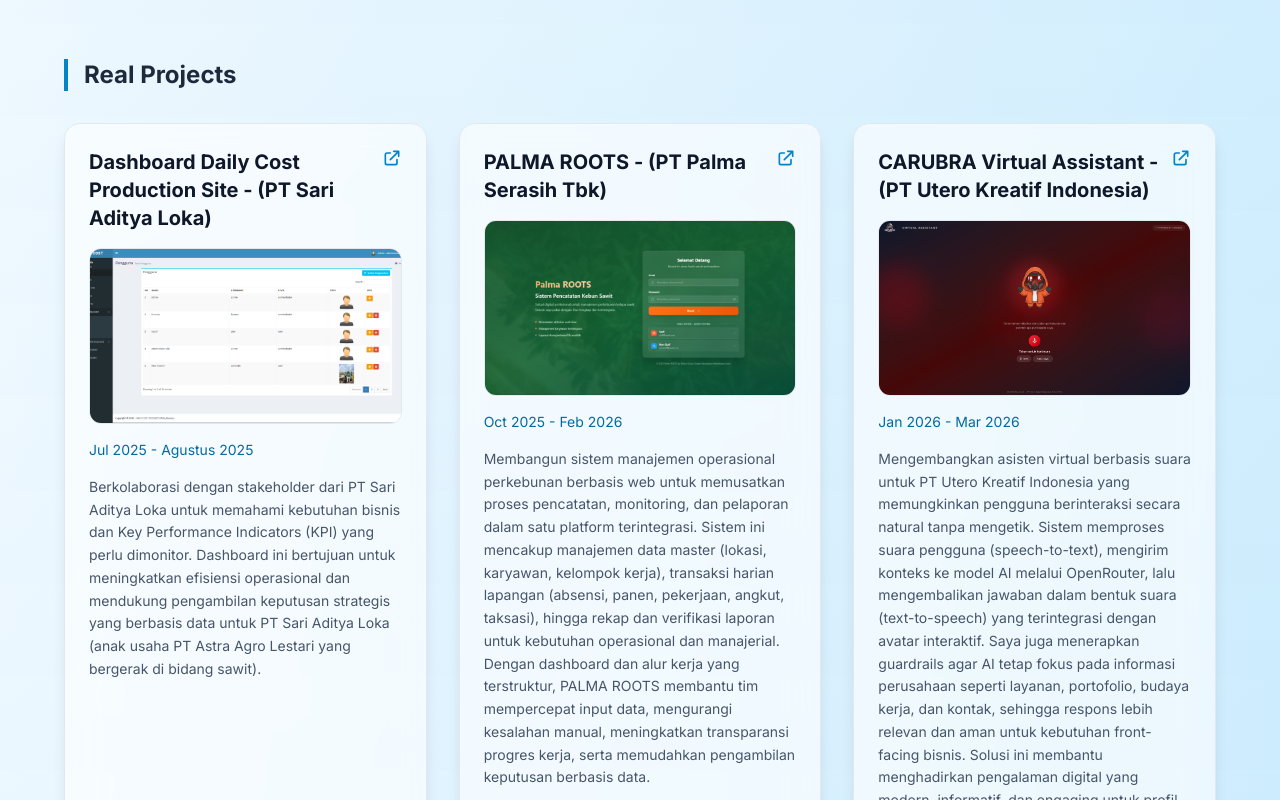
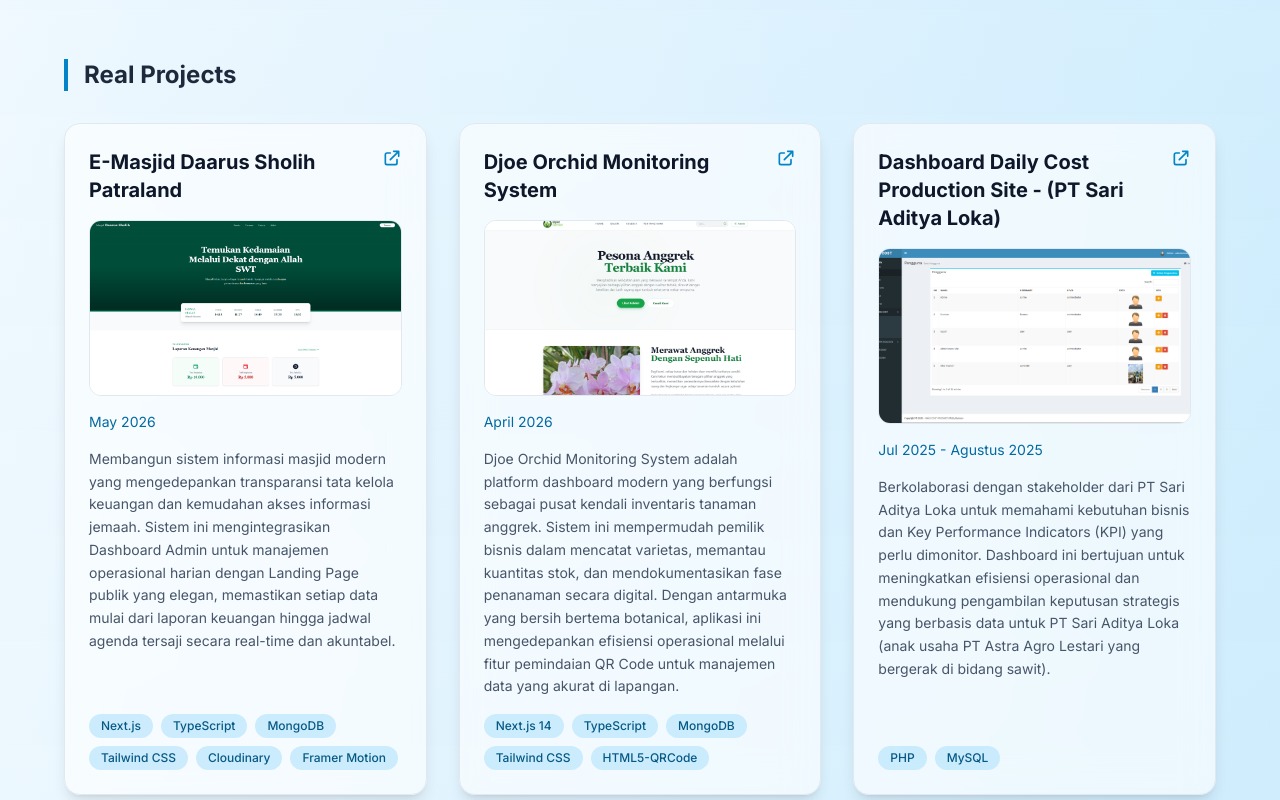
Before and after one commit to NaufalPratomo/portfolio-nextjs, a Next.js app: page / in a window 1280 px wide. Shown: the part 5120-5920 px from the top of the page. Built offline with nearby package versions, Linux system fonts and the light colour scheme.

Commit message:
Refactor code structure for improved readability and maintainability

```diff
--- a/src/components/Projects.jsx
+++ b/src/components/Projects.jsx
@@ -103,6 +103,22 @@
 
 export default function Projects() {
   const realProjects = [
+    {
+      title: 'E-Masjid Daarus Sholih Patraland',
+      period: 'May 2026',
+      description: 'Membangun sistem informasi masjid modern yang mengedepankan transparansi tata kelola keuangan dan kemudahan akses informasi jemaah. Sistem ini mengintegrasikan Dashboard Admin untuk manajemen operasional harian dengan Landing Page publik yang elegan, memastikan setiap data mulai dari laporan keuangan hingga jadwal agenda tersaji secara real-time dan akuntabel.',
+      image: '/images/projects/emasjidPatra.png',
+      tags: ['Next.js', 'TypeScript', 'MongoDB', 'Tailwind CSS', 'Cloudinary', 'Framer Motion'],
+      link: 'https://emasjid-daarus-sholih-patraland.vercel.app/',
+    },
+    {
+      title: 'Djoe Orchid Monitoring System',
+      period: 'April 2026',
+      description: 'Djoe Orchid Monitoring System adalah platform dashboard modern yang berfungsi sebagai pusat kendali inventaris tanaman anggrek. Sistem ini mempermudah pemilik bisnis dalam mencatat varietas, memantau kuantitas stok, dan mendokumentasikan fase penanaman secara digital. Dengan antarmuka yang bersih bertema botanical, aplikasi ini mengedepankan efisiensi operasional melalui fitur pemindaian QR Code untuk manajemen data yang akurat di lapangan.',
+      image: '/images/projects/djoesOrchid.png',
+      tags: ['Next.js 14', 'TypeScript', 'MongoDB', 'Tailwind CSS', 'HTML5-QRCode'],
+      link: 'https://djoe-orchid.vercel.app/',
+    },
     {
       title: 'Dashboard Daily Cost Production Site - (PT Sari Aditya Loka)',
       period: 'Jul 2025 - Agustus 2025',
```
Also changed, not shown: public/images/projects/djoesOrchid.png (added), public/images/projects/emasjidPatra.png (added).
